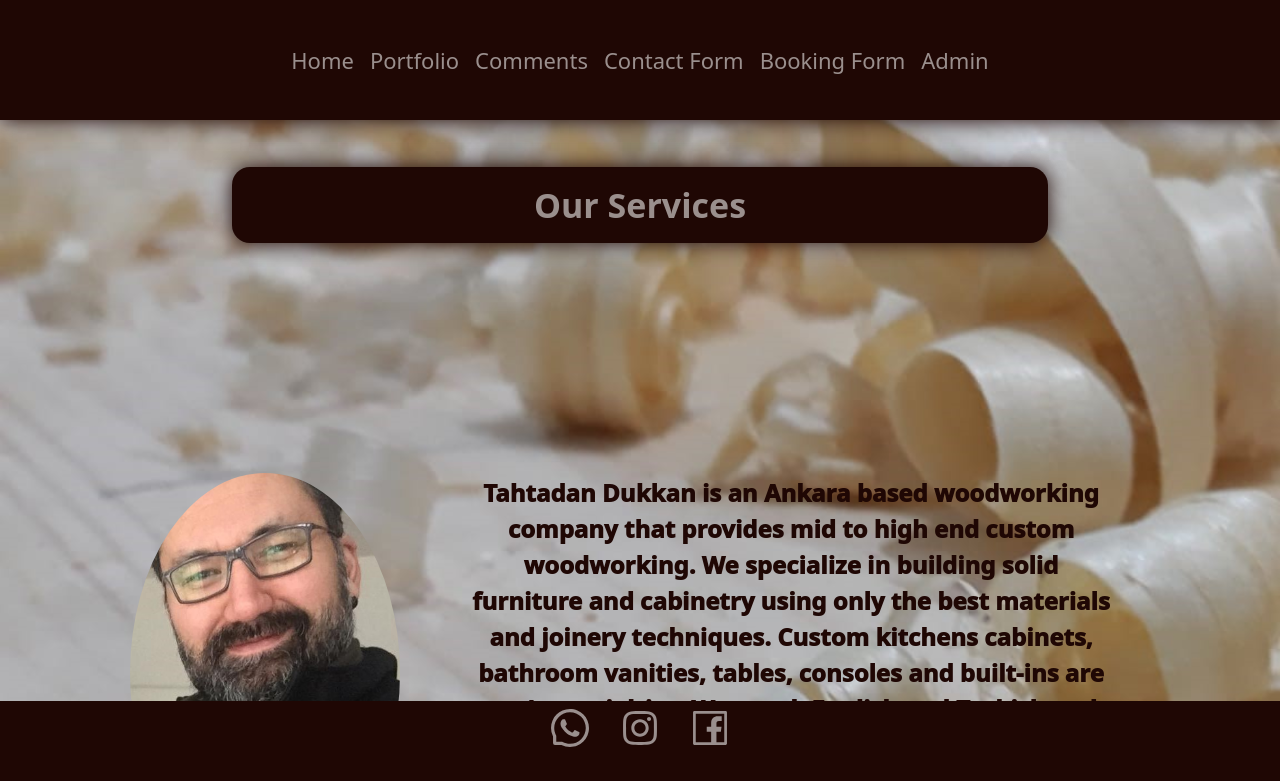
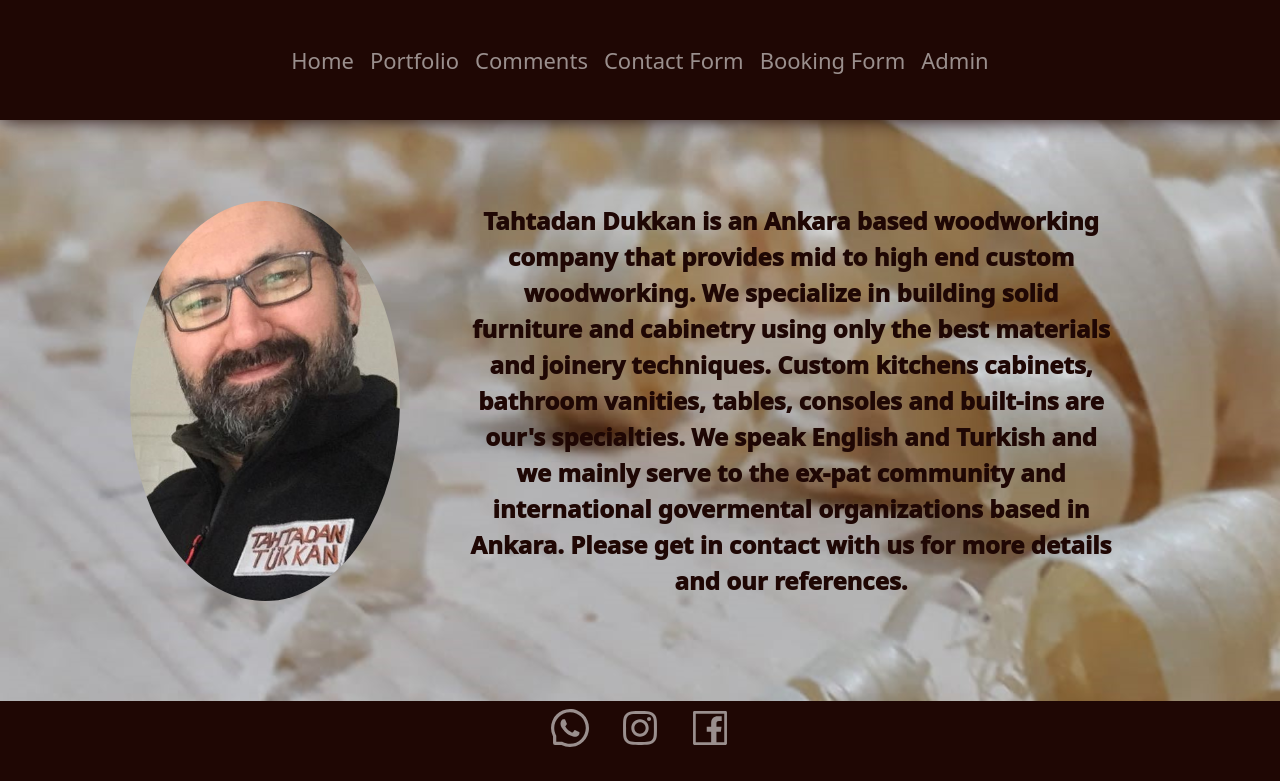
Before and after one commit to emresorkun/handyman-reactjs, a React (Create React App) app: page / in a window 1280 px wide. Shown: the top 781 px of the page. Built offline with nearby package versions, Linux system fonts and the light colour scheme.

Commit message:
carusel no display

```diff
--- a/src/App.scss
+++ b/src/App.scss
@@ -24,6 +24,7 @@
   justify-content: center;
   align-items: center;
   padding: 1em;
+  padding-top: 120px;
 }
 .home-wrapper > * {
   padding: 1em;
@@ -188,6 +189,7 @@
   flex-direction: column-reverse;
   justify-content: center;
   align-items: center;
+  display: none;
 }
 
 .carousel-indicators button {
@@ -201,9 +203,6 @@
   .home-wrapper {
     flex-wrap: wrap;
     padding: 0;
-    //flex-direction: column;
-    //YAZ
-    //background-image: url(./images/home.jpeg);
   }
 
   .home-introduction {
@@ -215,13 +214,11 @@
   }
 
   .home-photo-carpenter {
-    //display: none;
     border-radius: 50%;
     height: 230px;
   }
 
   .home-photo {
-    //display: none;
     padding: 3px;
   }
 
@@ -234,7 +231,6 @@
     flex-wrap: wrap;
   }
   .form-contact-input {
-    //margin-left: 10px;
     place-content: center;
   }
   .footer,
--- a/src/pages/Home.js
+++ b/src/pages/Home.js
@@ -3,7 +3,7 @@
 const Home = () => {
   return (
     <>
-      <header>
+      <header style={{display: "none"}}>
         <div className="logo-wrapper">
           <span className="logo">Our Services</span>
         </div>
```
